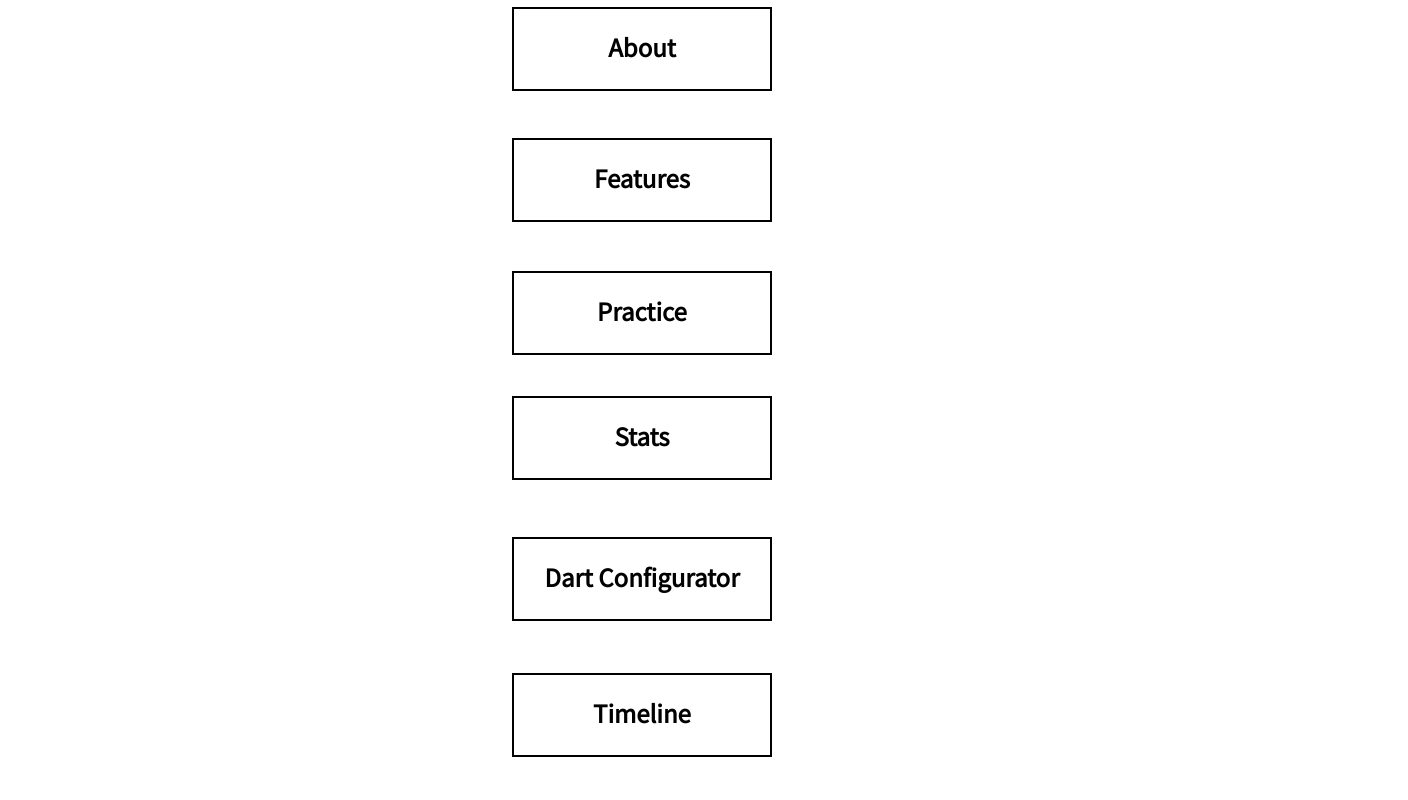
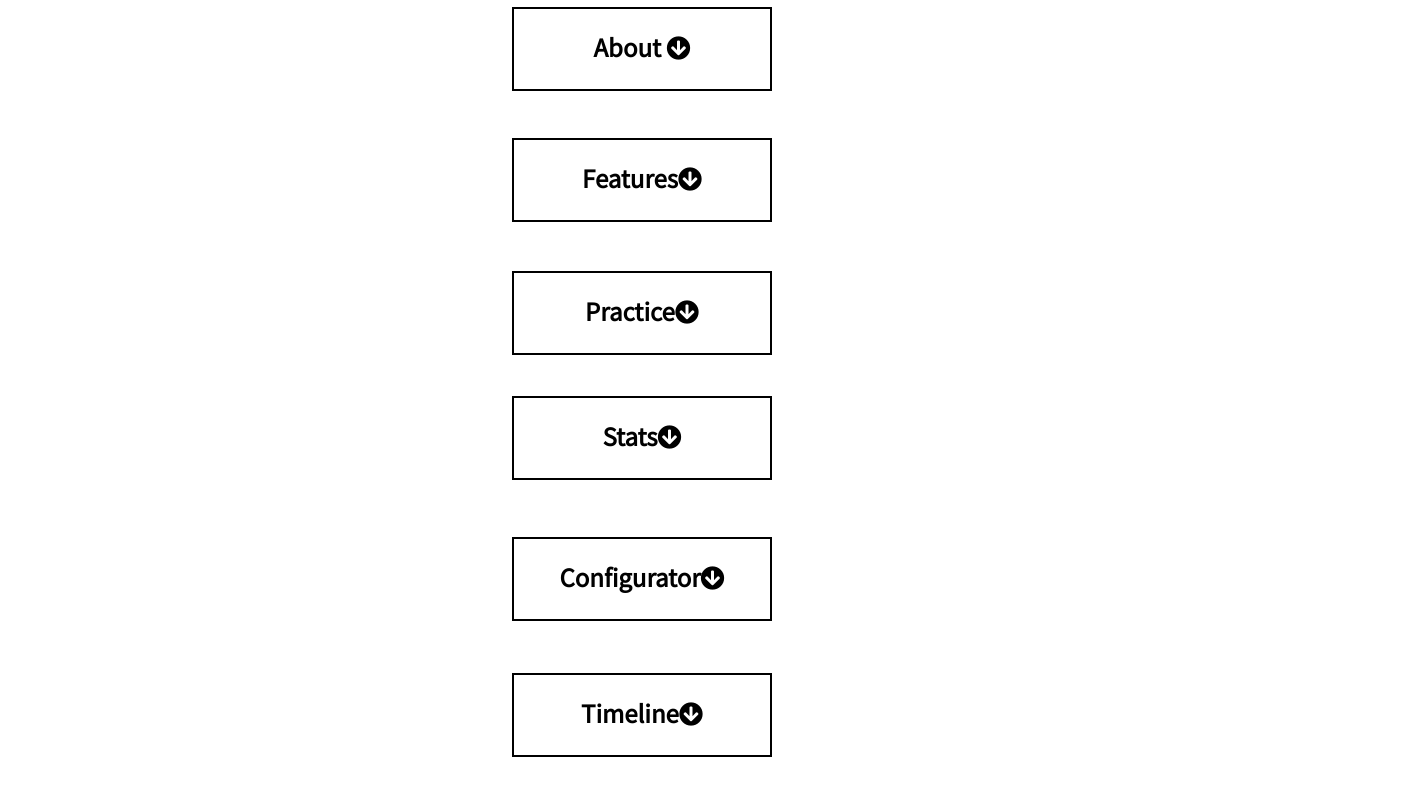
Before and after one commit to StarkaLukas/PROJECT, a plain HTML site: page index.html in a window 1280 px wide. Shown: the part 820-1620 px from the top of the page, 1408 px wide, since content can reach past the window. Drawn offline with nearby package versions, Linux system fonts and the light colour scheme; no server answers.

Commit message:
added arrows to the links

```diff
--- a/index.html
+++ b/index.html
@@ -18,9 +18,8 @@
     <script src="https://www.gstatic.com/firebasejs/5.9.1/firebase-firestore.js"></script>
     <script src="https://www.gstatic.com/firebasejs/5.9.1/firebase-messaging.js"></script>
     <script src="https://www.gstatic.com/firebasejs/5.9.1/firebase-functions.js"></script>
-    <link rel="stylesheet" href="https://unpkg.com/aos@next/dist/aos.css" />
+    <link rel="stylesheet" href="https://unpkg.com/aos@next/dist/aos.css"/>
 </head>
-
 <body onload="start()">
     <div id="fullpage">
         <section>
@@ -81,23 +80,29 @@
             <i class="fas fa-arrow-right" id="right"></i>
         </section>
         <section id="navigation">
-            <div data-aos="zoom-in" class="information" id="scrollAbout">
-                <h1>About</h1>
-            </div>
-            <div data-aos="zoom-in" class="information" id="scrollFeatures">
-                <h1>Features</h1>
-            </div>
-            <div data-aos="zoom-in" class="information" id="scrollPractice">
-                <h1>Practice</h1>
-            </div>
-            <div data-aos="zoom-in" class="information" id="scrollStats">
-                <h1>Stats</h1>
-            </div>
-            <div data-aos="zoom-in" class="information" id="scrollDart">
-                <h1>Dart Configurator</h1>
-            </div>
-            <div data-aos="zoom-in" class="information" id="scrollTimeline">
-                <h1>Timeline</h1>
+            <div id="informations">
+                <div data-aos="zoom-in" class="information icon_down" id="scrollAbout">
+                    <h1>About <i class="fas fa-arrow-circle-down icon"></i> </h1>
+
+                </div>
+                <div data-aos="zoom-in" class="information icon_down" id="scrollFeatures">
+                    <h1>Features<i class="fas fa-arrow-circle-down icon"></i></h1>
+
+                </div>
+                <div data-aos="zoom-in" class="information icon_down" id="scrollPractice">
+                    <h1>Practice<i class="fas fa-arrow-circle-down icon"></i></h1>
+                </div>
+                <div data-aos="zoom-in" class="information icon_down" id="scrollStats">
+                    <h1>Stats<i class="fas fa-arrow-circle-down icon"></i></h1>
+
+                </div>
+                <div data-aos="zoom-in" class="information icon_down" id="scrollDart">
+                    <h1>Configurator<i class="fas fa-arrow-circle-down icon"></i></h1>
+
+                </div>
+                <div data-aos="zoom-in" class="information icon_down" id="scrollTimeline">
+                    <h1>Timeline<i class="fas fa-arrow-circle-down icon"></i></h1>
+                </div>
             </div>
         </section>
         <section id="about">
```
